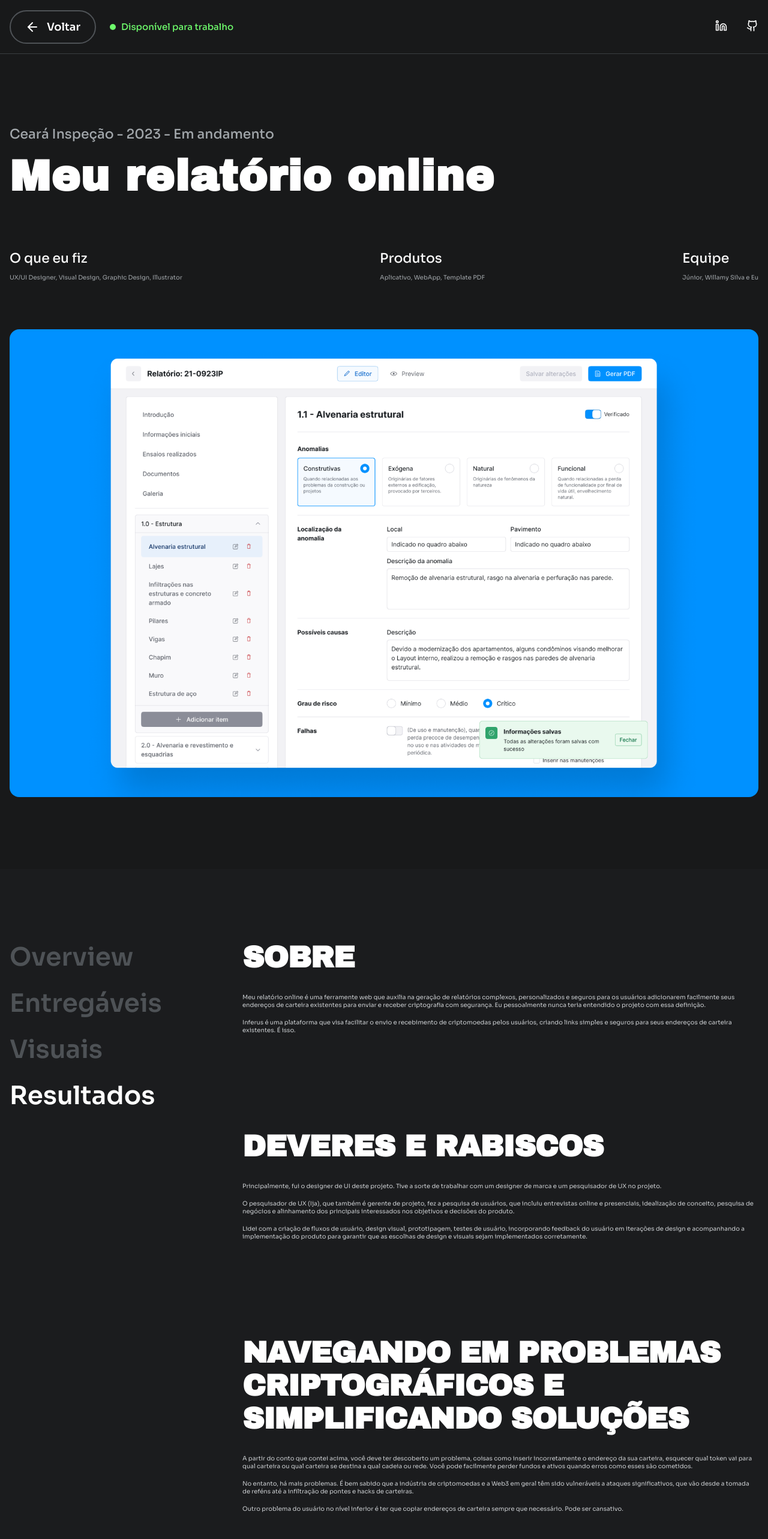
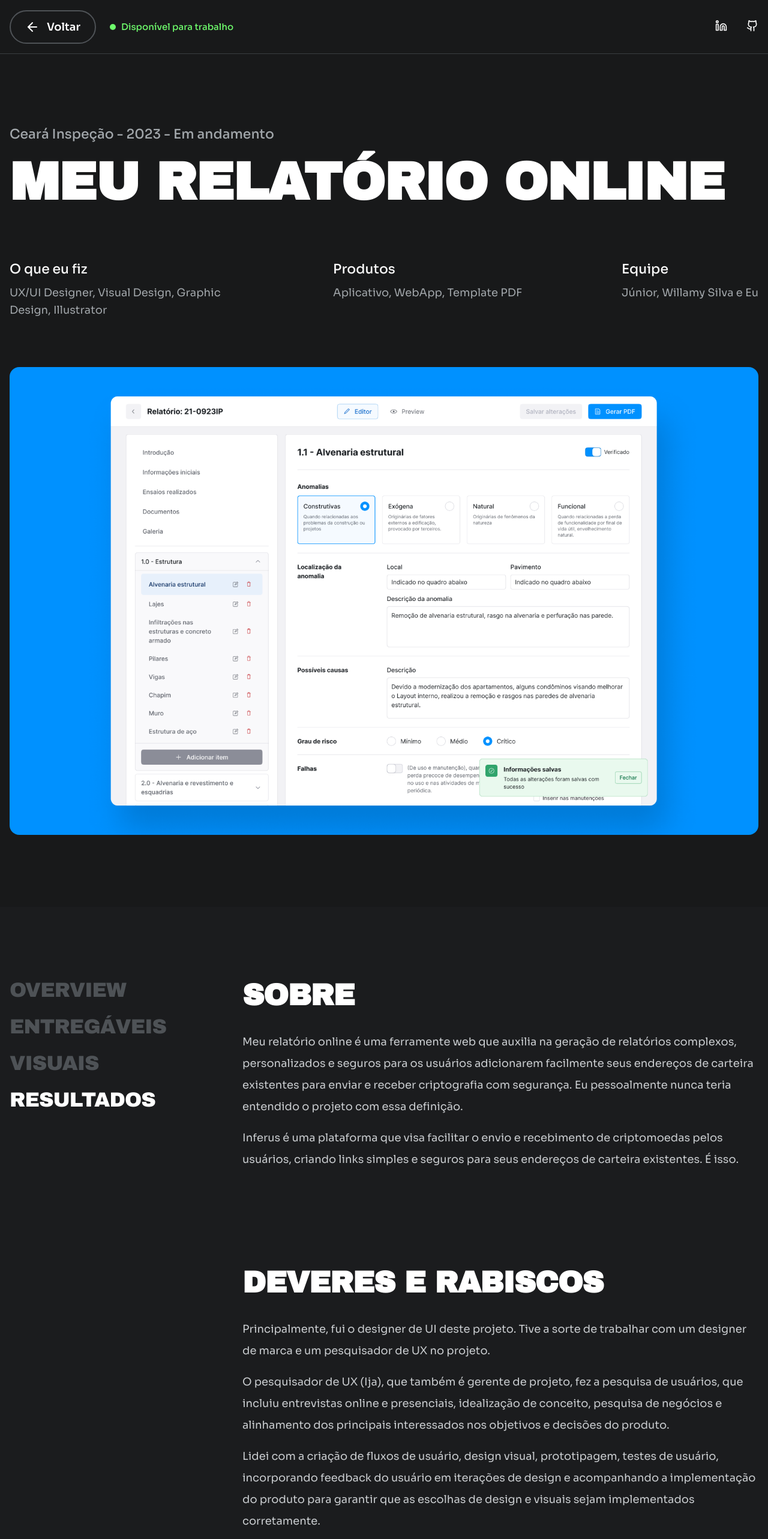
Before and after one commit to paulojanai/my-website-react, a React (Vite) app: page /cases/my-report-online in a window 1280 px wide. Shown: the top 2566 px of the page at 60% size. Built offline with nearby package versions, Linux system fonts and the light colour scheme.

Commit message:
feat: new button structure added and updated typography

```diff
--- a/src/components/card/CardWork.tsx
+++ b/src/components/card/CardWork.tsx
@@ -23,9 +23,7 @@ const CardWork: React.FC<ICase> = ({
       </div>
 
       <Button disabled={comingSoon} href={href}>
-        <p className='body-m'>
-          Ver caso de estudo {comingSoon && '(Em breve)'}
-        </p>
+        <p>Ver caso de estudo {comingSoon && '(Em breve)'}</p>
         <ArrowUpRight size={24} />
       </Button>
     </div>
--- a/src/components/case/CaseSectionHero.tsx
+++ b/src/components/case/CaseSectionHero.tsx
@@ -13,22 +13,22 @@ export const CaseSectionHero = ({ project }: CaseSectionHeroProps) => {
           {project?.client} - {project?.date}
         </p>
 
-        <h1 className='display-l' data-aos='fade-up'>
+        <h1 className='display-lg' data-aos='fade-up'>
           {project?.title}
         </h1>
 
         <div data-aos='fade-up' className='details'>
           <div className='item'>
             <p className='body-xl'>O que eu fiz</p>
-            <p className='body-m'>{project?.roles}</p>
+            <p className='body-md paragraph-medium'>{project?.roles}</p>
           </div>
           <div className='item'>
             <p className='body-xl'>Produtos</p>
-            <p className='body-m'>{project?.products}</p>
+            <p className='body-md paragraph-medium'>{project?.products}</p>
           </div>
           <div className='item'>
             <p className='body-xl'>Equipe</p>
-            <p className='body-m'>{project?.team}</p>
+            <p className='body-md paragraph-medium'>{project?.team}</p>
           </div>
         </div>
 
--- a/src/components/ui/NavigationCase.tsx
+++ b/src/components/ui/NavigationCase.tsx
@@ -27,9 +27,9 @@ export const NavigationCase = ({ items }: NavigationCaseProps) => {
           return (
             <li key={index}>
               <a onClick={() => handleClickNav(item.linkID)}>
-                <h3 className={activeLinkID === item.linkID ? 'active' : ''}>
+                <span className={activeLinkID === item.linkID ? 'active' : ''}>
                   {item.title}
-                </h3>
+                </span>
               </a>
             </li>
           );
--- a/src/components/ui/header.tsx
+++ b/src/components/ui/header.tsx
@@ -49,7 +49,7 @@ export function Header() {
           <div className='left' data-aos='right'>
             <Button href='/'>
               <ArrowLeft size={24} />
-              <p className='body-m'>Voltar</p>
+              <p>Voltar</p>
             </Button>
             <OpenToWork />
           </div>
--- a/src/pages/cases/my-report-online.tsx
+++ b/src/pages/cases/my-report-online.tsx
@@ -37,7 +37,7 @@ function MyReportOnline() {
               <div className='listview'>
                 <CaseSectionItem title='Sobre'>
                   <div className='text'>
-                    <p className='body-m'>
+                    <p className='body-md paragraph-high'>
                       Meu relatório online é uma ferramente web que auxilia na
                       geração de relatórios complexos, personalizados e seguros
                       para os usuários adicionarem facilmente seus endereços de
@@ -45,7 +45,7 @@ function MyReportOnline() {
                       segurança. Eu pessoalmente nunca teria entendido o projeto
                       com essa definição.
                     </p>
-                    <p className='body-m'>
+                    <p className='body-md paragraph-high'>
                       Inferus é uma plataforma que visa facilitar o envio e
                       recebimento de criptomoedas pelos usuários, criando links
                       simples e seguros para seus endereços de carteira
@@ -55,19 +55,19 @@ function MyReportOnline() {
                 </CaseSectionItem>
                 <CaseSectionItem title='Deveres e rabiscos'>
                   <div className='text'>
-                    <p className='body-m'>
+                    <p className='body-md paragraph-high'>
                       Principalmente, fui o designer de UI deste projeto. Tive a
                       sorte de trabalhar com um designer de marca e um
                       pesquisador de UX no projeto.
                     </p>
-                    <p className='body-m'>
+                    <p className='body-md paragraph-high'>
                       O pesquisador de UX (Ija), que também é gerente de
                       projeto, fez a pesquisa de usuários, que incluiu
                       entrevistas online e presenciais, idealização de conceito,
                       pesquisa de negócios e alinhamento dos principais
                       interessados nos objetivos e decisões do produto.
                     </p>
-                    <p className='body-m'>
+                    <p className='body-md paragraph-high'>
                       Lidei com a criação de fluxos de usuário, design visual,
                       prototipagem, testes de usuário, incorporando feedback do
                       usuário em iterações de design e acompanhando a
@@ -78,7 +78,7 @@ function MyReportOnline() {
                 </CaseSectionItem>
                 <CaseSectionItem title='Navegando em problemas criptográficos e simplificando soluções'>
                   <div className='text'>
-                    <p className='body-m'>
+                    <p className='body-md paragraph-high'>
                       A partir do conto que contei acima, você deve ter
                       descoberto um problema, coisas como inserir incorretamente
                       o endereço da sua carteira, esquecer qual token vai para
@@ -86,14 +86,14 @@ function MyReportOnline() {
                       rede. Você pode facilmente perder fundos e ativos quando
                       erros como esses são cometidos.
                     </p>
-                    <p className='body-m'>
+                    <p className='body-md paragraph-high'>
                       No entanto, há mais problemas. É bem sabido que a
                       indústria de criptomoedas e a Web3 em geral têm sido
                       vulneráveis a ataques significativos, que vão desde a
                       tomada de reféns até a infiltração de pontes e hacks de
                       carteiras.
                     </p>
-                    <p className='body-m'>
+                    <p className='body-md paragraph-high'>
                       Outro problema do usuário no nível inferior é ter que
                       copiar endereços de carteira sempre que necessário. Pode
                       ser cansativo.
@@ -104,14 +104,14 @@ function MyReportOnline() {
                 <CaseSectionItem title='Fundindo visão com estética'>
                   <div className='text'>
                     <p className='body-xl'>Objetivo do negócio</p>
-                    <p className='body-m'>
+                    <p className='body-md paragraph-high'>
                       Principalmente, fui o designer de UI deste projeto. Tive a
                       sorte de trabalhar com um designer de marca e um
                       pesquisador de UX no projeto.
                     </p>
                     <span style={{ marginTop: 24 }}></span>
                     <p className='body-xl'>Objetivo de design</p>
-                    <p className='body-m'>
+                    <p className='body-md paragraph-high'>
                       1. Tornar mais fácil para as pessoas fazerem pagamentos e
                       também receberem pagamentos por meio de criptografia.
                       <br />
@@ -134,7 +134,7 @@ function MyReportOnline() {
               <div className='listview'>
                 <CaseSectionItem title='User flow'>
                   <div className='text'>
-                    <p className='body-m'>
+                    <p className='body-md paragraph-high'>
                       Inicialmente, colaborei com nosso pesquisador de UX para
                       criar um fluxo de usuário aproximado que todos pudéssemos
                       entender. Depois disso, fui mais fundo e usei o FigJam
@@ -143,7 +143,7 @@ function MyReportOnline() {
                   </div>
 
                   <Button>
-                    <p className='body-m'>Ver user flow completo</p>
+                    <p>Ver user flow completo</p>
                     <ArrowUpRight size={24} />
                   </Button>
 
@@ -155,7 +155,7 @@ function MyReportOnline() {
                 </CaseSectionItem>
                 <CaseSectionItem title='Jornada do usuário'>
                   <div className='text'>
-                    <p className='body-m'>
+                    <p className='body-md paragraph-high'>
                       Para compreender totalmente e ter empatia com as
                       experiências dos usuários, criei uma jornada de usuário
                       detalhada para o projeto, descrevendo seus objetivos,
@@ -164,7 +164,7 @@ function MyReportOnline() {
                   </div>
 
                   <Button>
-                    <p className='body-m'>Ver mapa da jornada do usuário</p>
+                    <p>Ver mapa da jornada do usuário</p>
                     <ArrowUpRight size={24} />
                   </Button>
 
@@ -176,7 +176,7 @@ function MyReportOnline() {
                 </CaseSectionItem>
                 <CaseSectionItem title='Wireframe'>
                   <div className='text'>
-                    <p className='body-m'>
+                    <p className='body-md paragraph-high'>
                       Trabalhando em estreita colaboração com o pesquisador de
                       UX, Ija, focamos nos elementos centrais do projeto e
                       criamos um wireframe parcial de baixa fidelidade no Figma.
@@ -188,7 +188,7 @@ function MyReportOnline() {
                   </div>
 
                   <Button>
-                    <p className='body-m'>Ver wireframe completo</p>
+                    <p>Ver wireframe completo</p>
                     <ArrowUpRight size={24} />
                   </Button>
 
@@ -209,7 +209,7 @@ function MyReportOnline() {
               <div className='listview'>
                 <CaseSectionItem title='Title'>
                   <div className='text'>
-                    <p className='body-m'>
+                    <p className='body-md paragraph-high'>
                       Lorem ipsum dolor sit amet, consectetur adipiscing elit.
                       Ut euismod dapibus magna sit amet porttitor. Ut vehicula
                       eros est, in dictum nibh faucibus id. Nulla ullamcorper
@@ -222,7 +222,7 @@ function MyReportOnline() {
                       id tempor nulla nibh non purus. Nunc a mollis sapien.
                       Suspendisse efficitur ultrices suscipit.
                     </p>
-                    <p className='body-m'>
+                    <p className='body-md paragraph-high'>
                       Pellentesque at fringilla ante, nec porttitor ligula.
                       Proin ut mauris sem. Nullam id lobortis ligula. Mauris
                       varius eleifend mauris at venenatis. Fusce ac elementum
@@ -237,7 +237,7 @@ function MyReportOnline() {
                 </CaseSectionItem>
                 <CaseSectionItem title='Title'>
                   <div className='text'>
-                    <p className='body-m'>
+                    <p className='body-md paragraph-high'>
                       Lorem ipsum dolor sit amet, consectetur adipiscing elit.
                       Ut euismod dapibus magna sit amet porttitor. Ut vehicula
                       eros est, in dictum nibh faucibus id. Nulla ullamcorper
@@ -250,7 +250,7 @@ function MyReportOnline() {
                       id tempor nulla nibh non purus. Nunc a mollis sapien.
                       Suspendisse efficitur ultrices suscipit.
                     </p>
-                    <p className='body-m'>
+                    <p className='body-md paragraph-high'>
                       Pellentesque at fringilla ante, nec porttitor ligula.
                       Proin ut mauris sem. Nullam id lobortis ligula. Mauris
                       varius eleifend mauris at venenatis. Fusce ac elementum
@@ -265,7 +265,7 @@ function MyReportOnline() {
                 </CaseSectionItem>
                 <CaseSectionItem title='Title'>
                   <div className='text'>
-                    <p className='body-m'>
+                    <p className='body-md paragraph-high'>
                       Lorem ipsum dolor sit amet, consectetur adipiscing elit.
                       Ut euismod dapibus magna sit amet porttitor. Ut vehicula
                       eros est, in dictum nibh faucibus id. Nulla ullamcorper
@@ -278,7 +278,7 @@ function MyReportOnline() {
                       id tempor nulla nibh non purus. Nunc a mollis sapien.
                       Suspendisse efficitur ultrices suscipit.
                     </p>
-                    <p className='body-m'>
+                    <p className='body-md paragraph-high'>
                       Pellentesque at fringilla ante, nec porttitor ligula.
                       Proin ut mauris sem. Nullam id lobortis ligula. Mauris
                       varius eleifend mauris at venenatis. Fusce ac elementum
@@ -302,12 +302,12 @@ function MyReportOnline() {
               <div className='listview'>
                 <CaseSectionItem title='🚀 Métricas e resultados'>
                   <div className='text'>
-                    <p className='body-m'>
+                    <p className='body-md paragraph-high'>
                       O processo de tracking foi construído com o time de dados,
                       PM e o meu auxílio, o que contribuiu para podermos medir o
                       impacto da iniciativa.
                     </p>
-                    <p className='body-m'>
+                    <p className='body-md paragraph-high'>
                       <ul>
                         <li>
                           - Ao analisar o período de dezembro a março,{' '}
@@ -341,7 +341,7 @@ function MyReportOnline() {
 
                 <CaseSectionItem title='🧠 Aprendizados'>
                   <div className='text'>
-                    <p className='body-m'>
+                    <p className='body-md paragraph-high'>
                       Foi enriquecedor entrar em uma equipe que não tinha muita
                       experiência com design e, mesmo assim, estava aberta a
                       mudanças. Houve vários momentos de compartilhamento de
--- a/src/scss/_typography.scss
+++ b/src/scss/_typography.scss
@@ -132,7 +132,6 @@ h5 {
   font-weight: 600;
 }
 
-
 @mixin typography-button() {
   font-size: 1.8rem;
   font-weight: 600;
--- a/src/scss/components/button/_button.scss
+++ b/src/scss/components/button/_button.scss
@@ -10,9 +10,7 @@
   cursor: pointer;
 
   p {
-    &.body-m {
-      @include typography-button();
-    }
+    @include typography-button();
   }
 
   &:hover {
--- a/src/scss/components/case/_case-section-hero.scss
+++ b/src/scss/components/case/_case-section-hero.scss
@@ -29,7 +29,7 @@
         }
 
         p {
-          &.body-m {
+          &.body-md {
             color: $grayscale-300;
           }
         }
--- a/src/scss/components/case/_case-section-item.scss
+++ b/src/scss/components/case/_case-section-item.scss
@@ -12,7 +12,7 @@
         color: $grayscale-200;
       }
 
-      &.body-m {
+      &.body-md {
         color: $grayscale-200;
       }
     }
--- a/src/scss/components/ui/_navbar-case.scss
+++ b/src/scss/components/ui/_navbar-case.scss
@@ -11,9 +11,14 @@ nav {
 
       li {
         a {
-          h3 {
+          span {
             color: $grayscale-400;
             transition: all 0.3s;
+            font-size: 3.4rem;
+            letter-spacing: -0.1rem;
+            text-transform: uppercase;
+            font-family: "Archivo Black", sans-serif;
+            font-weight: 400;
 
             &.active {
               color: $grayscale-50;
```
Also changed, not shown: src/pages/cases/entregou-me-web.tsx (+22 -22 lines).
